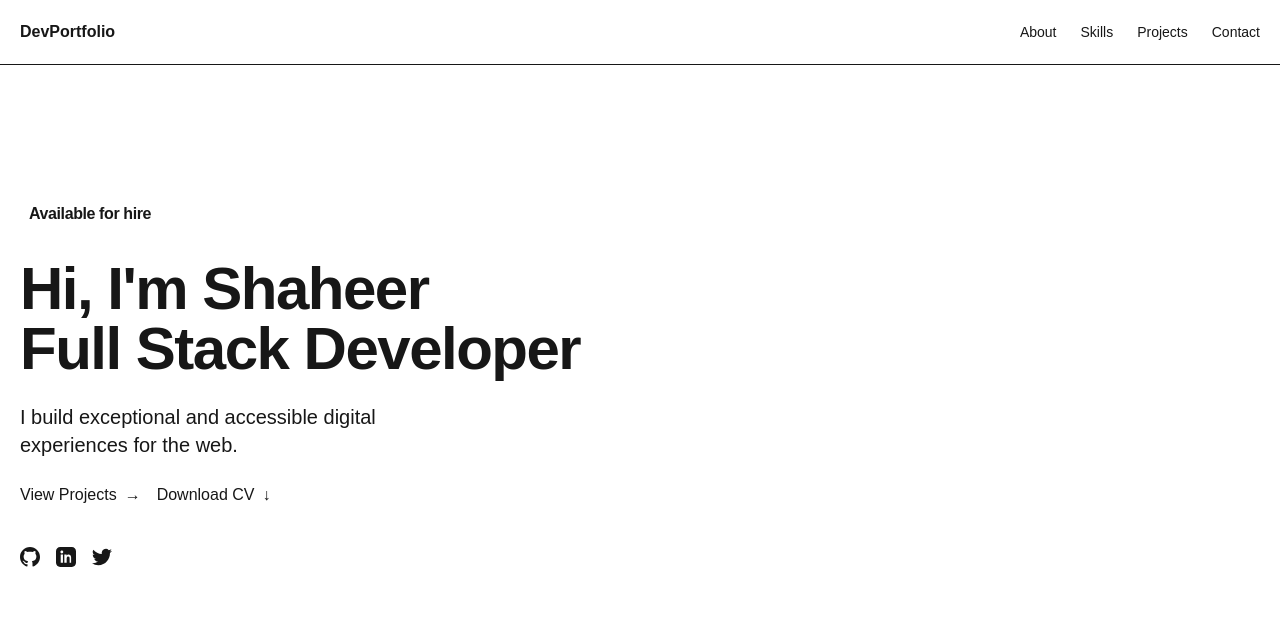
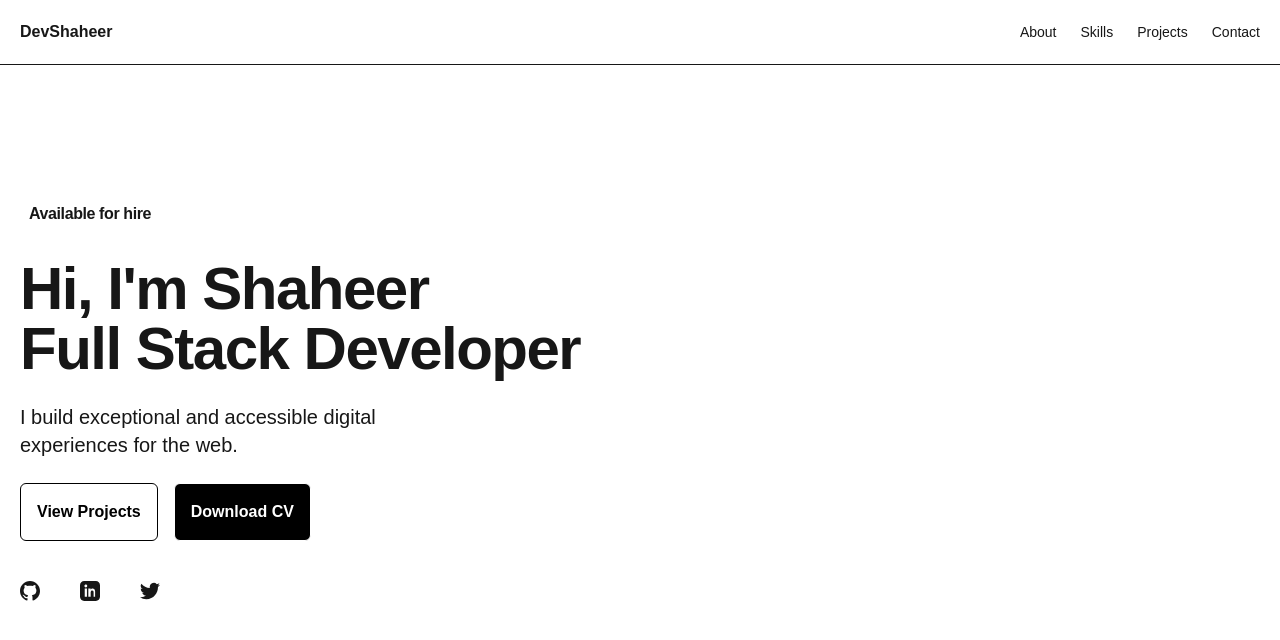
Before and after one commit to Sherrrrryyy/Personal-Portfolio, a Next.js app: page / in a window 1280 px wide. Shown: the top 640 px of the page. Built offline with nearby package versions, Linux system fonts and the light colour scheme.

Commit message:
refactor: integrate Header component into Home layout and enhance navigation structure

```diff
--- a/src/app/page.jsx
+++ b/src/app/page.jsx
@@ -1,34 +1,14 @@
 'use client'
+import Header from '@/components/Header.jsx';
 import Link from 'next/link';
 import React from 'react';
 
 export default function Home() {
   return (
     <>
+    <Header/>
+
       <div className='min-h-screen bg-background'>
-      {/* Header Section */}
-      <header className="sticky top-0 z-40 w-full border-b bg-background/95 backdrop-blur supports-[backdrop-filter]:bg-background/60">
-      <div className="container flex h-16 p-5 items-center justify-between">
-      <Link href="/" className="flex items-center gap-2 font-semibold">
-        <span>DevPortfolio</span>
-      </Link>
-      <nav className="hidden md:flex gap-6">
-        <Link href="#about" className="text-sm font-medium hover:text-primary transition-colors">
-        About
-        </Link>
-        <Link href="#skills" className="text-sm font-medium hover:text-primary transition-colors">
-        Skills
-        </Link>
-        <Link href="#projects" className="text-sm font-medium hover:text-primary transition-colors">
-        Projects
-        </Link>
-        <Link href="#contact" className="text-sm font-medium hover:text-primary transition-colors">
-        Contact
-        </Link>
-      </nav>
-      </div>
-      </header>
-
         {/* Main Section */}
         <main className="container pt-32 px-5">
           <section>
@@ -46,20 +26,22 @@ export default function Home() {
               </p>
 
               <div className="flex gap-4">
+                <div className='p-4 rounded-md border border-primary bg-white text-black font-bold flex gap-4'>
                   <button className="btn-primary">
                     View Projects
-        <span className="ml-2 h-4 w-4">→</span>
                   </button>
+                </div>
+                <div className='p-4 rounded-md border border-white bg-black text-white font-bold flex gap-4'>
                   <button className="btn-secondary">
                     Download CV
-        <span className="ml-2 h-4 w-4">↓</span>
                   </button>
+                </div>
               </div>
             </div>
           </section>
 
           <section className="mt-10">
-      <div className="flex gap-4">
+            <div className="flex gap-10">
               <Link href="https://github.com" target="_blank" rel="noopener noreferrer">
                 <button className="icon-button">
                   <span className="sr-only">GitHub</span>
--- a/src/components/Header.jsx
+++ b/src/components/Header.jsx
@@ -1,14 +1,33 @@
 'use client'
 
-import {React} from 'react'
+import { React } from 'react'
+import Link from 'next/link';
 
 const Header = () => {
   return (
-<>
-<Header>
-    <h1>My Website</h1>
-</Header>
-</>
+    <>
+      <header className="sticky top-0 z-40 w-full border-b bg-background/95 backdrop-blur supports-[backdrop-filter]:bg-background/60">
+        <div className="container flex h-16 p-5 items-center justify-between">
+          <Link href="/" className="flex items-center gap-2 font-semibold">
+            <span>DevShaheer</span>
+          </Link>
+          <nav className="hidden md:flex gap-6">
+            <Link href="#about" className="text-sm font-medium hover:text-primary transition-colors">
+              About
+            </Link>
+            <Link href="#skills" className="text-sm font-medium hover:text-primary transition-colors">
+              Skills
+            </Link>
+            <Link href="#projects" className="text-sm font-medium hover:text-primary transition-colors">
+              Projects
+            </Link>
+            <Link href="#contact" className="text-sm font-medium hover:text-primary transition-colors">
+              Contact
+            </Link>
+          </nav>
+        </div>
+      </header>
+    </>
   )
 }
 
```
Lines whose indentation alone changed are shown as unchanged.
